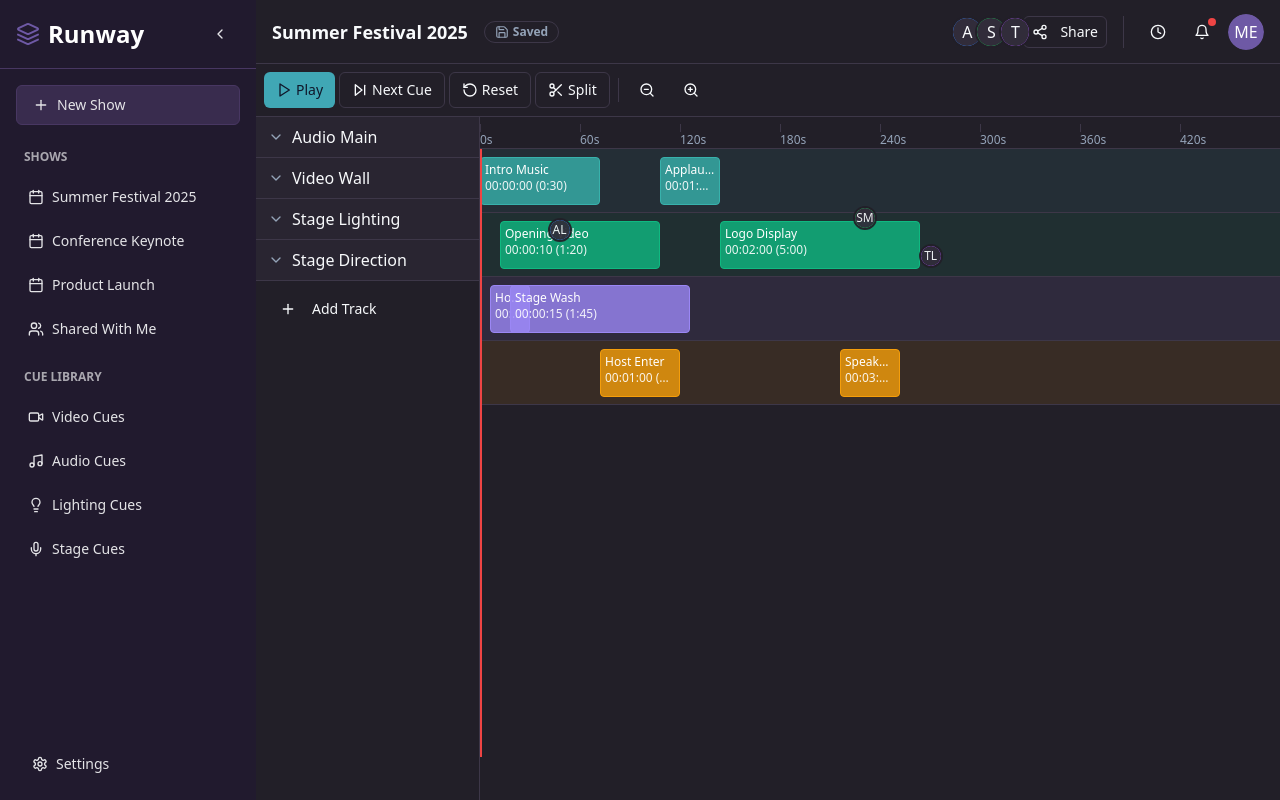
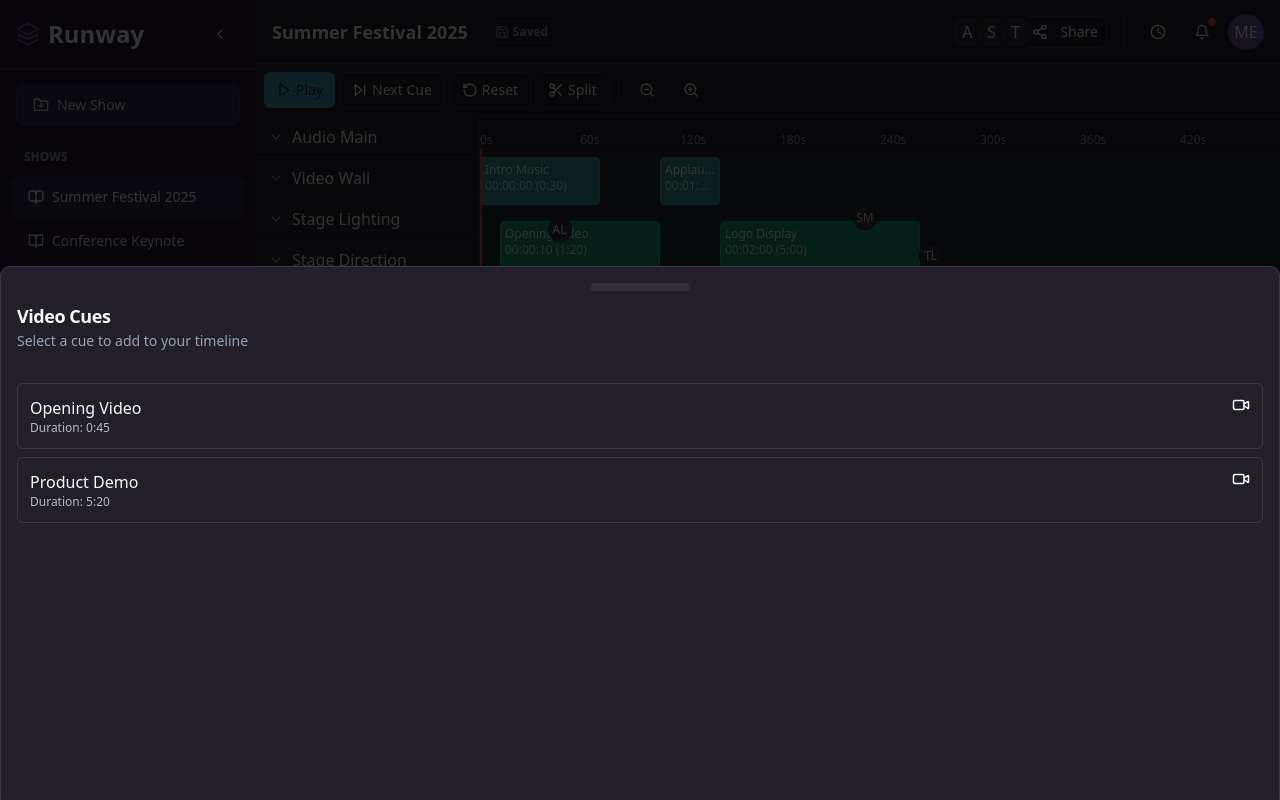
Before and after one commit to richardteunis/mmntcue, a React (Vite) app: page / in a window 1280 px wide. Both pictures are taken after a click on the button "Video Cues". Built offline with nearby package versions, Linux system fonts and the light colour scheme.

Commit message:
feat: Implement sidebar functionality
Adds functionality to create new shows, navigate between shows, and use the cue library within the sidebar.

```diff
--- a/src/components/runway/Sidebar.tsx
+++ b/src/components/runway/Sidebar.tsx
@@ -14,7 +14,10 @@ import {
   Layers,
   ChevronRight,
   ChevronLeft,
-  Share2
+  Share2,
+  FolderPlus,
+  BookOpen,
+  ListVideo
 } from 'lucide-react';
 import { Button } from '@/components/ui/button';
 import { Separator } from '@/components/ui/separator';
@@ -22,34 +25,69 @@ import { useToast } from '@/hooks/use-toast';
 import { Dialog, DialogContent, DialogHeader, DialogTitle, DialogTrigger, DialogFooter, DialogDescription } from '@/components/ui/dialog';
 import { Input } from '@/components/ui/input';
 import { Label } from '@/components/ui/label';
+import { HoverCard, HoverCardContent, HoverCardTrigger } from '@/components/ui/hover-card';
+import { DropdownMenu, DropdownMenuContent, DropdownMenuItem, DropdownMenuTrigger } from '@/components/ui/dropdown-menu';
+import { ScrollArea } from '@/components/ui/scroll-area';
+import { Drawer, DrawerContent, DrawerDescription, DrawerHeader, DrawerTitle, DrawerTrigger } from '@/components/ui/drawer';
 
 interface SidebarProps {
   className?: string;
 }
 
-const mockShows = [
-  { id: 1, name: "Summer Festival 2025", date: "2025-07-15" },
-  { id: 2, name: "Conference Keynote", date: "2025-05-22" },
-  { id: 3, name: "Product Launch", date: "2025-06-10" },
+interface Show {
+  id: number;
+  name: string;
+  date: string;
+  description?: string;
+}
+
+interface CueItem {
+  id: number;
+  name: string;
+  duration?: string;
+  type: 'video' | 'audio' | 'lighting' | 'stage';
+}
+
+const mockCues: CueItem[] = [
+  { id: 1, name: "Opening Video", duration: "0:45", type: "video" },
+  { id: 2, name: "Intro Music", duration: "1:30", type: "audio" },
+  { id: 3, name: "Stage Lights Up", type: "lighting" },
+  { id: 4, name: "MC Introduction", type: "stage" },
+  { id: 5, name: "Product Demo", duration: "5:20", type: "video" },
+  { id: 6, name: "Transition Music", duration: "0:20", type: "audio" },
+  { id: 7, name: "Spotlight Center", type: "lighting" },
+  { id: 8, name: "Guest Speaker Intro", type: "stage" },
 ];
 
 const Sidebar: React.FC<SidebarProps> = ({ className }) => {
   const [collapsed, setCollapsed] = useState(false);
-  const [shows, setShows] = useState(mockShows);
+  const [shows, setShows] = useState<Show[]>([
+    { id: 1, name: "Summer Festival 2025", date: "2025-07-15", description: "Annual summer music and arts festival" },
+    { id: 2, name: "Conference Keynote", date: "2025-05-22", description: "Tech industry keynote presentation" },
+    { id: 3, name: "Product Launch", date: "2025-06-10", description: "New product line launch event" },
+  ]);
+  const [activeShow, setActiveShow] = useState<number | null>(1);
   const [newShowName, setNewShowName] = useState('');
+  const [newShowDescription, setNewShowDescription] = useState('');
+  const [activeCueType, setActiveCueType] = useState<string | null>(null);
+  const [showCueDrawer, setShowCueDrawer] = useState(false);
+  const [selectedCue, setSelectedCue] = useState<CueItem | null>(null);
   const { toast } = useToast();
 
   const handleCreateShow = () => {
     if (!newShowName.trim()) return;
 
-    const newShow = {
+    const newShow: Show = {
       id: Date.now(),
       name: newShowName,
-      date: new Date().toISOString().split('T')[0]
+      date: new Date().toISOString().split('T')[0],
+      description: newShowDescription || undefined
     };
 
     setShows([...shows, newShow]);
     setNewShowName('');
+    setNewShowDescription('');
+    setActiveShow(newShow.id);
 
     toast({
       title: "Show created",
@@ -57,12 +95,37 @@ const Sidebar: React.FC<SidebarProps> = ({ className }) => {
     });
   };
 
-  const handleShareShow = () => {
+  const handleSelectShow = (showId: number) => {
+    setActiveShow(showId);
+    toast({
+      title: "Show opened",
+      description: `You are now viewing ${shows.find(show => show.id === showId)?.name}`,
+    });
+  };
+
+  const handleShareShow = (showId: number) => {
+    const showName = shows.find(show => show.id === showId)?.name;
     toast({
       title: "Show shared",
-      description: "Collaboration link copied to clipboard",
+      description: `Collaboration link for "${showName}" copied to clipboard`,
     });
   };
+
+  const handleSelectCueType = (type: string) => {
+    setActiveCueType(type);
+    setShowCueDrawer(true);
+  };
+
+  const handleSelectCue = (cue: CueItem) => {
+    setSelectedCue(cue);
+    toast({
+      title: "Cue selected",
+      description: `Added "${cue.name}" to the timeline`,
+    });
+    setShowCueDrawer(false);
+  };
+
+  const filteredCues = activeCueType ? mockCues.filter(cue => cue.type === activeCueType) : mockCues;
 
   return (
     <div className={cn(
@@ -100,7 +163,7 @@ const Sidebar: React.FC<SidebarProps> = ({ className }) => {
                 collapsed ? "w-full p-2 justify-center" : "w-full justify-start gap-2"
               )}
             >
-              <Plus size={18} />
+              <FolderPlus size={18} />
               {!collapsed && "New Show"}
             </Button>
           </DialogTrigger>
@@ -108,7 +171,7 @@ const Sidebar: React.FC<SidebarProps> = ({ className }) => {
             <DialogHeader>
               <DialogTitle>Create New Show</DialogTitle>
               <DialogDescription>
-                Enter a name for your new show and click create.
+                Enter details for your new show and click create.
               </DialogDescription>
             </DialogHeader>
             <div className="space-y-4 py-4">
@@ -121,6 +184,15 @@ const Sidebar: React.FC<SidebarProps> = ({ className }) => {
                   placeholder="Enter show name"
                 />
               </div>
+              <div className="space-y-2">
+                <Label htmlFor="show-description">Description (Optional)</Label>
+                <Input
+                  id="show-description"
+                  value={newShowDescription}
+                  onChange={(e) => setNewShowDescription(e.target.value)}
+                  placeholder="Enter show description"
+                />
+              </div>
             </div>
             <DialogFooter>
               <Button onClick={handleCreateShow}>Create Show</Button>
@@ -129,7 +201,7 @@ const Sidebar: React.FC<SidebarProps> = ({ className }) => {
         </Dialog>
       </div>
 
-      <div className="flex-1 overflow-auto px-3 py-2">
+      <ScrollArea className="flex-1 overflow-auto px-3 py-2">
         {!collapsed && (
           <>
             <nav className="space-y-1">
@@ -138,16 +210,41 @@ const Sidebar: React.FC<SidebarProps> = ({ className }) => {
                 <div key={show.id} className="group relative">
                   <Button
                     variant="ghost"
-                    className="w-full justify-start gap-2 text-sidebar-foreground hover:bg-sidebar-accent pr-8"
+                    className={cn(
+                      "w-full justify-start gap-2 text-sidebar-foreground hover:bg-sidebar-accent pr-8",
+                      activeShow === show.id ? "bg-sidebar-accent text-white font-medium" : ""
+                    )}
+                    onClick={() => handleSelectShow(show.id)}
                   >
-                    <Calendar size={18} />
+                    <BookOpen size={18} />
                     <span className="truncate">{show.name}</span>
                   </Button>
+                  <HoverCard>
+                    <HoverCardTrigger asChild>
+                      <Button
+                        variant="ghost"
+                        size="icon"
+                        className="absolute right-8 top-1/2 -translate-y-1/2 opacity-0 group-hover:opacity-100 text-sidebar-foreground hover:bg-sidebar-accent"
+                      >
+                        <Calendar size={16} />
+                      </Button>
+                    </HoverCardTrigger>
+                    <HoverCardContent className="w-80">
+                      <div className="space-y-2">
+                        <h4 className="text-sm font-semibold">{show.name}</h4>
+                        <p className="text-xs">{show.description}</p>
+                        <div className="flex items-center gap-2">
+                          <Calendar size={14} />
+                          <span className="text-xs">{new Date(show.date).toLocaleDateString()}</span>
+                        </div>
+                      </div>
+                    </HoverCardContent>
+                  </HoverCard>
                   <Button
                     variant="ghost"
                     size="icon"
                     className="absolute right-0 top-1/2 -translate-y-1/2 opacity-0 group-hover:opacity-100 text-sidebar-foreground hover:bg-sidebar-accent"
-                    onClick={handleShareShow}
+                    onClick={() => handleShareShow(show.id)}
                   >
                     <Share2 size={16} />
                   </Button>
@@ -159,19 +256,76 @@ const Sidebar: React.FC<SidebarProps> = ({ className }) => {
               </Button>
 
               <p className="text-xs uppercase text-sidebar-foreground/70 font-semibold px-3 pb-2 pt-4">Cue Library</p>
-              <Button variant="ghost" className="w-full justify-start gap-2 text-sidebar-foreground hover:bg-sidebar-accent">
+
+              <Drawer open={showCueDrawer} onOpenChange={setShowCueDrawer}>
+                <DrawerContent>
+                  <DrawerHeader>
+                    <DrawerTitle>
+                      {activeCueType === 'video' && "Video Cues"}
+                      {activeCueType === 'audio' && "Audio Cues"}
+                      {activeCueType === 'lighting' && "Lighting Cues"}
+                      {activeCueType === 'stage' && "Stage Cues"}
+                    </DrawerTitle>
+                    <DrawerDescription>
+                      Select a cue to add to your timeline
+                    </DrawerDescription>
+                  </DrawerHeader>
+                  <div className="p-4">
+                    <ScrollArea className="h-[50vh]">
+                      <div className="space-y-2">
+                        {filteredCues.map(cue => (
+                          <div
+                            key={cue.id}
+                            className="p-3 rounded-md border border-border hover:bg-accent/50 cursor-pointer"
+                            onClick={() => handleSelectCue(cue)}
+                          >
+                            <div className="flex justify-between items-start">
+                              <div>
+                                <h4 className="font-medium">{cue.name}</h4>
+                                {cue.duration && <p className="text-xs opacity-70">Duration: {cue.duration}</p>}
+                              </div>
+                              {cue.type === 'video' && <Video size={18} />}
+                              {cue.type === 'audio' && <Music size={18} />}
+                              {cue.type === 'lighting' && <Lightbulb size={18} />}
+                              {cue.type === 'stage' && <Mic size={18} />}
+                            </div>
+                          </div>
+                        ))}
+                      </div>
+                    </ScrollArea>
+                  </div>
+                </DrawerContent>
+              </Drawer>
+
+              <Button
+                variant="ghost"
+                className="w-full justify-start gap-2 text-sidebar-foreground hover:bg-sidebar-accent"
+                onClick={() => handleSelectCueType('video')}
+              >
                 <Video size={18} />
                 Video Cues
               </Button>
-              <Button variant="ghost" className="w-full justify-start gap-2 text-sidebar-foreground hover:bg-sidebar-accent">
+              <Button
+                variant="ghost"
+                className="w-full justify-start gap-2 text-sidebar-foreground hover:bg-sidebar-accent"
+                onClick={() => handleSelectCueType('audio')}
+              >
                 <Music size={18} />
                 Audio Cues
               </Button>
-              <Button variant="ghost" className="w-full justify-start gap-2 text-sidebar-foreground hover:bg-sidebar-accent">
+              <Button
+                variant="ghost"
+                className="w-full justify-start gap-2 text-sidebar-foreground hover:bg-sidebar-accent"
+                onClick={() => handleSelectCueType('lighting')}
+              >
                 <Lightbulb size={18} />
                 Lighting Cues
               </Button>
-              <Button variant="ghost" className="w-full justify-start gap-2 text-sidebar-foreground hover:bg-sidebar-accent">
+              <Button
+                variant="ghost"
+                className="w-full justify-start gap-2 text-sidebar-foreground hover:bg-sidebar-accent"
+                onClick={() => handleSelectCueType('stage')}
+              >
                 <Mic size={18} />
                 Stage Cues
               </Button>
@@ -181,28 +335,62 @@ const Sidebar: React.FC<SidebarProps> = ({ className }) => {
 
         {collapsed && (
           <div className="flex flex-col items-center space-y-4 mt-4">
-            <Button variant="ghost" size="icon" className="text-sidebar-foreground hover:bg-sidebar-accent">
-              <Calendar size={20} />
-            </Button>
+            <DropdownMenu>
+              <DropdownMenuTrigger asChild>
+                <Button variant="ghost" size="icon" className="text-sidebar-foreground hover:bg-sidebar-accent">
+                  <BookOpen size={20} />
+                </Button>
+              </DropdownMenuTrigger>
+              <DropdownMenuContent align="end" className="w-48">
+                {shows.map(show => (
+                  <DropdownMenuItem key={show.id} onClick={() => handleSelectShow(show.id)}>
+                    {show.name}
+                  </DropdownMenuItem>
+                ))}
+              </DropdownMenuContent>
+            </DropdownMenu>
+
             <Button variant="ghost" size="icon" className="text-sidebar-foreground hover:bg-sidebar-accent">
               <Users size={20} />
             </Button>
+
             <Separator className="bg-sidebar-border w-8" />
-            <Button variant="ghost" size="icon" className="text-sidebar-foreground hover:bg-sidebar-accent">
+
+            <Button
+              variant="ghost"
+              size="icon"
+              className="text-sidebar-foreground hover:bg-sidebar-accent"
+              onClick={() => handleSelectCueType('video')}
+            >
               <Video size={20} />
             </Button>
-            <Button variant="ghost" size="icon" className="text-sidebar-foreground hover:bg-sidebar-accent">
+            <Button
+              variant="ghost"
+              size="icon"
+              className="text-sidebar-foreground hover:bg-sidebar-accent"
+              onClick={() => handleSelectCueType('audio')}
+            >
               <Music size={20} />
             </Button>
-            <Button variant="ghost" size="icon" className="text-sidebar-foreground hover:bg-sidebar-accent">
+            <Button
+              variant="ghost"
+              size="icon"
+              className="text-sidebar-foreground hover:bg-sidebar-accent"
+              onClick={() => handleSelectCueType('lighting')}
+            >
               <Lightbulb size={20} />
             </Button>
-            <Button variant="ghost" size="icon" className="text-sidebar-foreground hover:bg-sidebar-accent">
+            <Button
+              variant="ghost"
+              size="icon"
+              className="text-sidebar-foreground hover:bg-sidebar-accent"
+              onClick={() => handleSelectCueType('stage')}
+            >
               <Mic size={20} />
             </Button>
           </div>
         )}
-      </div>
+      </ScrollArea>
 
       <div className="p-4 mt-auto">
         <Button
```
